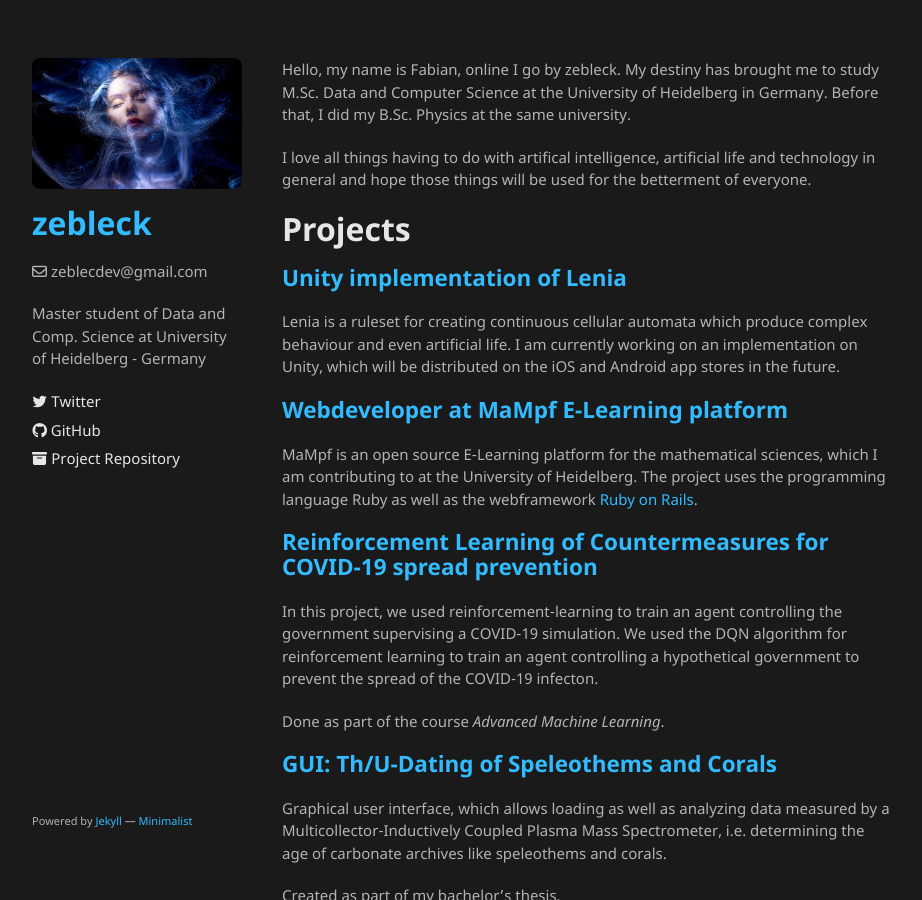
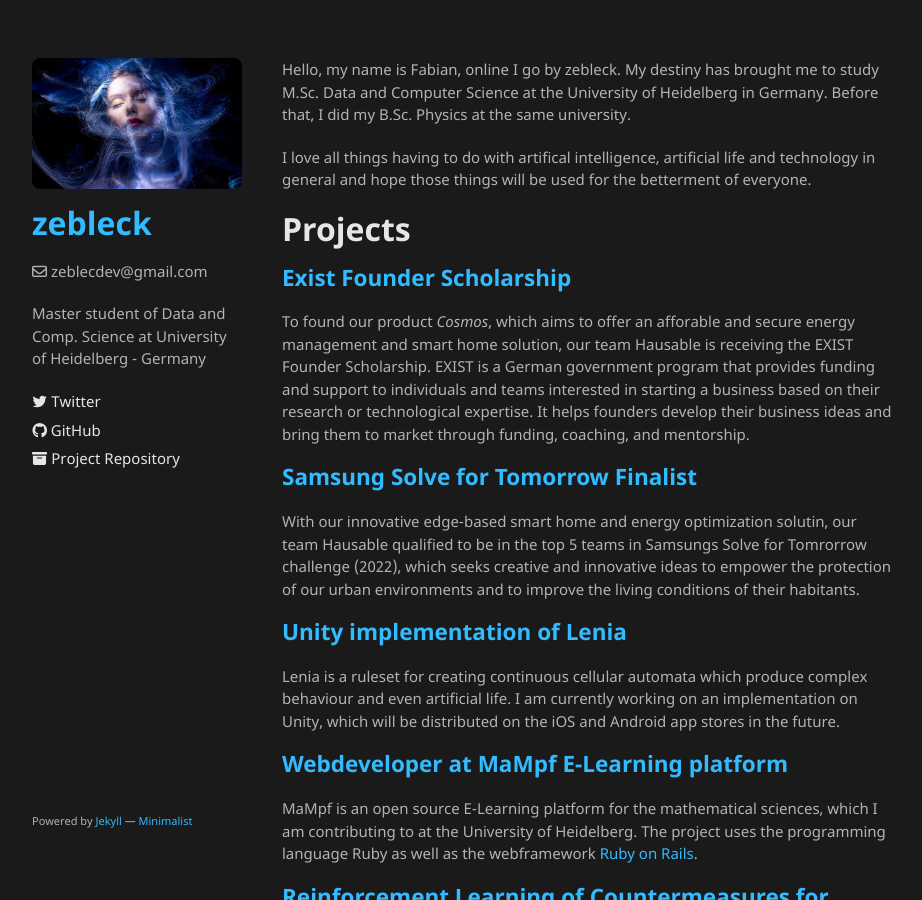
Before and after one commit to zebleck/zebleck.github.io, a Jekyll site: the page built from index.md, in a window 1280 px wide and 900 px high. Shown: the whole window, without its empty margins (178-1100 px from the left). Built offline with Jekyll 4.4.1, drawn with Linux system fonts in a browser that asks for light colours.

Commit message:
update index

```diff
--- a/index.md
+++ b/index.md
@@ -7,6 +7,15 @@
 I love all things having to do with artifical intelligence, artificial life and technology in general and hope those things will be used for the betterment of everyone.
 
 # Projects
+
+## [Exist Founder Scholarship](https://www.exist.de/EXIST/Navigation/DE/Home/home.html)
+
+To found our product *Cosmos*, which aims to offer an afforable and secure energy management and smart home solution, our team Hausable is receiving the EXIST Founder Scholarship. EXIST is a German government program that provides funding and support to individuals and teams interested in starting a business based on their research or technological expertise. It helps founders develop their business ideas and bring them to market through funding, coaching, and mentorship.
+
+## [Samsung Solve for Tomorrow Finalist](https://www.samsung.com/de/sustainability/corporate-citizenship/local-engagement/solve-for-tomorrow/home/)
+
+With our innovative edge-based smart home and energy optimization solutin, our team Hausable qualified to be in the top 5 teams in Samsungs Solve for Tomrorrow challenge (2022), which seeks creative and innovative ideas to empower the protection of our urban environments and to improve the living conditions of their habitants.
+
 
 ## [Unity implementation of Lenia](https://twitter.com/zebleckAI/status/1496244990929948672)
 
```
